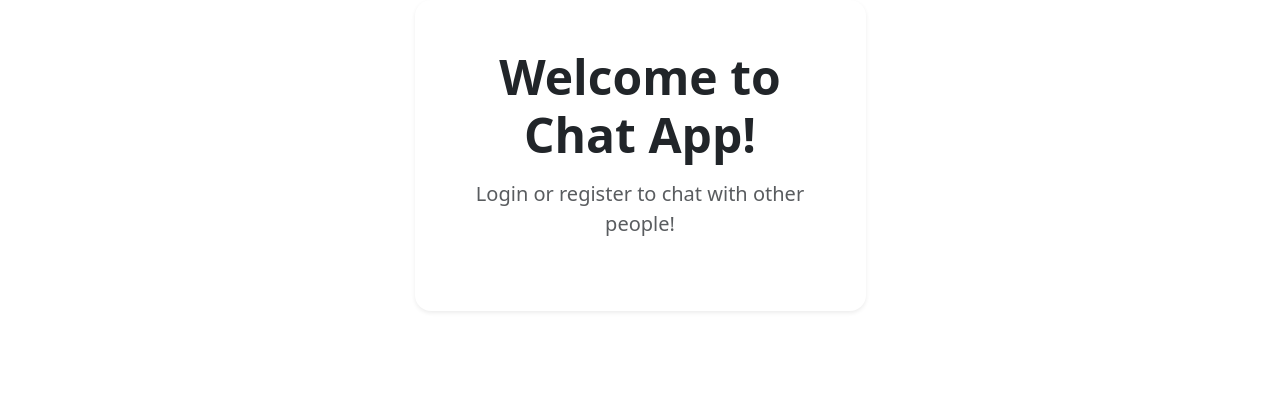
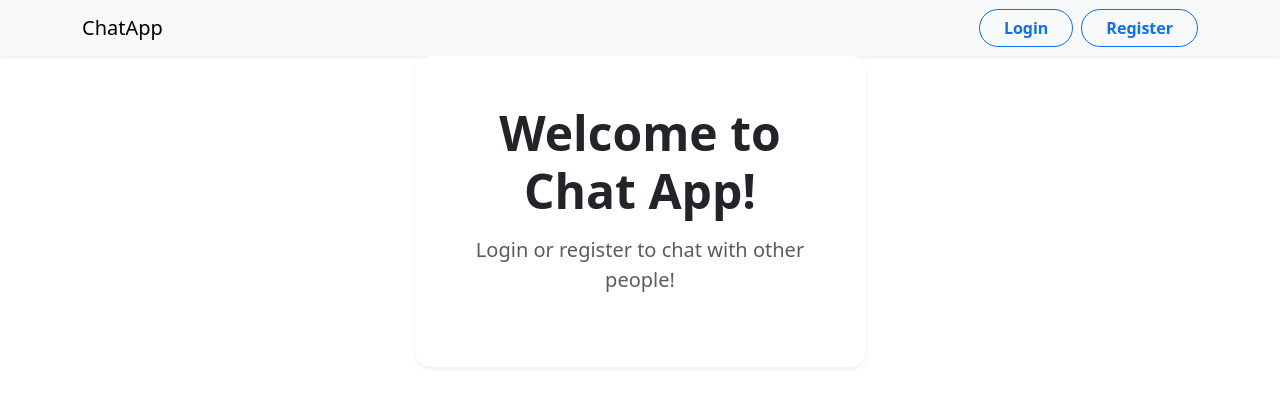
Before and after one commit to cicakm/PPKS, a React (Create React App) app in the folder client/: page / in a window 1280 px wide. Shown: the top 406 px of the page. Built offline with nearby package versions, Linux system fonts and the light colour scheme.

Commit message:
add router to app

```diff
--- a/client/package.json
+++ b/client/package.json
@@ -12,6 +12,7 @@
     "react": "^19.1.0",
     "react-bootstrap": "^2.10.10",
     "react-dom": "^19.1.0",
+    "react-router-dom": "^7.6.1",
     "react-scripts": "5.0.1",
     "web-vitals": "^2.1.4"
   },
--- a/client/src/App.js
+++ b/client/src/App.js
@@ -1,7 +1,10 @@
+import "bootstrap/dist/css/bootstrap.min.css";
 import "./App.css";
 // import axios from "axios";
 import HomePage from "./pages/home/HomePage";
-import "bootstrap/dist/css/bootstrap.min.css";
+import LoginPage from "./pages/login/LoginPage";
+import { BrowserRouter as Router, Routes, Route } from "react-router-dom";
+import { Navbar, Nav, Container, Button } from "react-bootstrap";
 
 // function apiCall() {
 //   axios.get("http://localhost:8080").then((data) => {
@@ -10,7 +13,41 @@ import "bootstrap/dist/css/bootstrap.min.css";
 // }
 
 function App() {
-  return <HomePage />;
+  return (
+    <>
+      <Navbar bg="light" expand="lg" className="shadow-sm">
+        <Container>
+          <Navbar.Brand href="/">ChatApp</Navbar.Brand>
+          <Navbar.Toggle aria-controls="main-navbar" />
+          <Navbar.Collapse id="main-navbar" className="justify-content-end">
+            <Nav>
+              <Button
+                variant="outline-primary"
+                className="me-2 rounded-pill fw-semibold px-4"
+                href="/login"
+              >
+                Login
+              </Button>
+              <Button
+                variant="outline-primary"
+                className="rounded-pill fw-semibold px-4"
+                href="/register"
+              >
+                Register
+              </Button>
+            </Nav>
+          </Navbar.Collapse>
+        </Container>
+      </Navbar>
+
+      <Router>
+        <Routes>
+          <Route path="/" element={<HomePage />} />
+          <Route path="/login" element={<LoginPage />} />
+        </Routes>
+      </Router>
+    </>
+  );
 }
 
 export default App;
```
